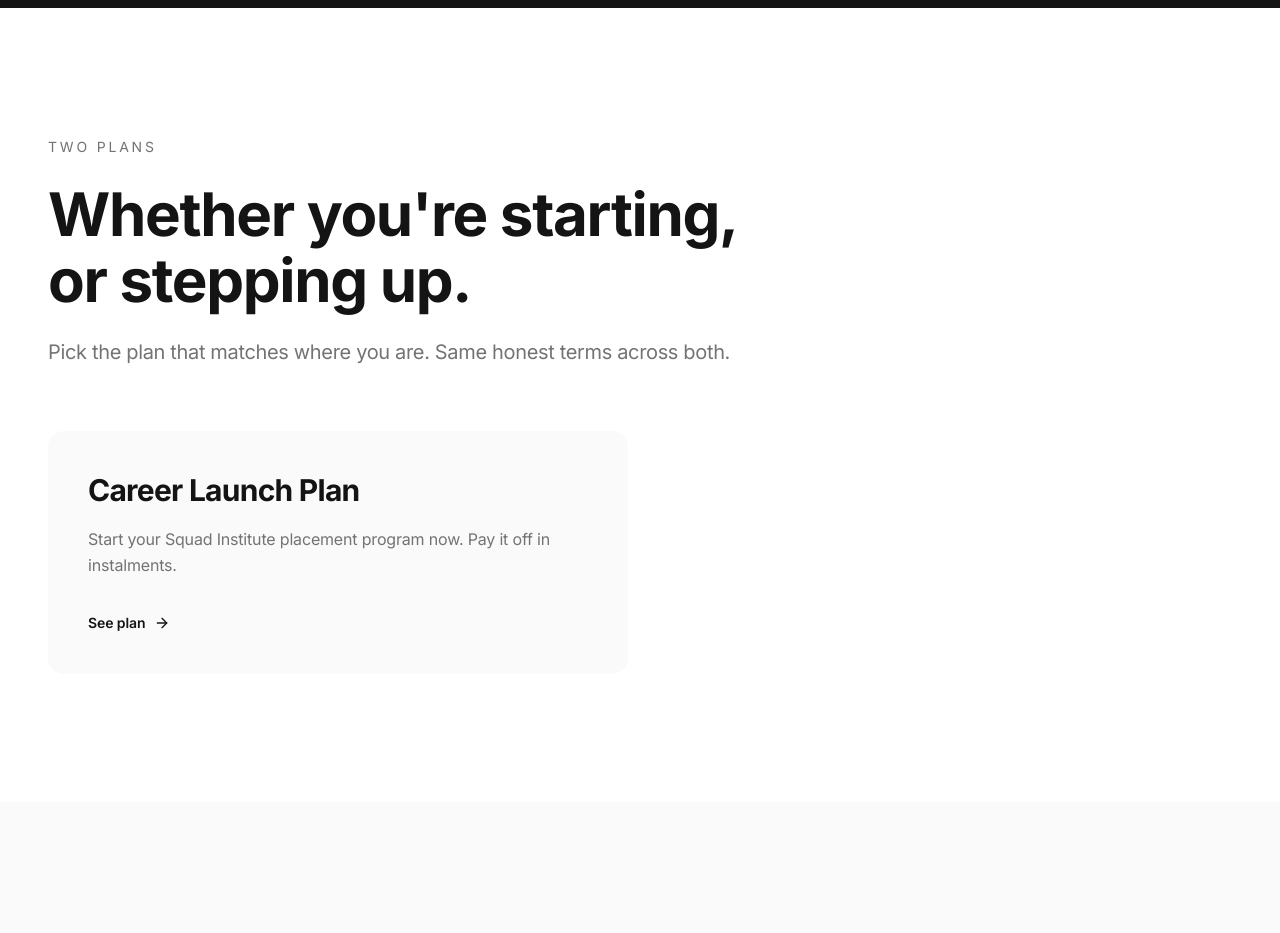
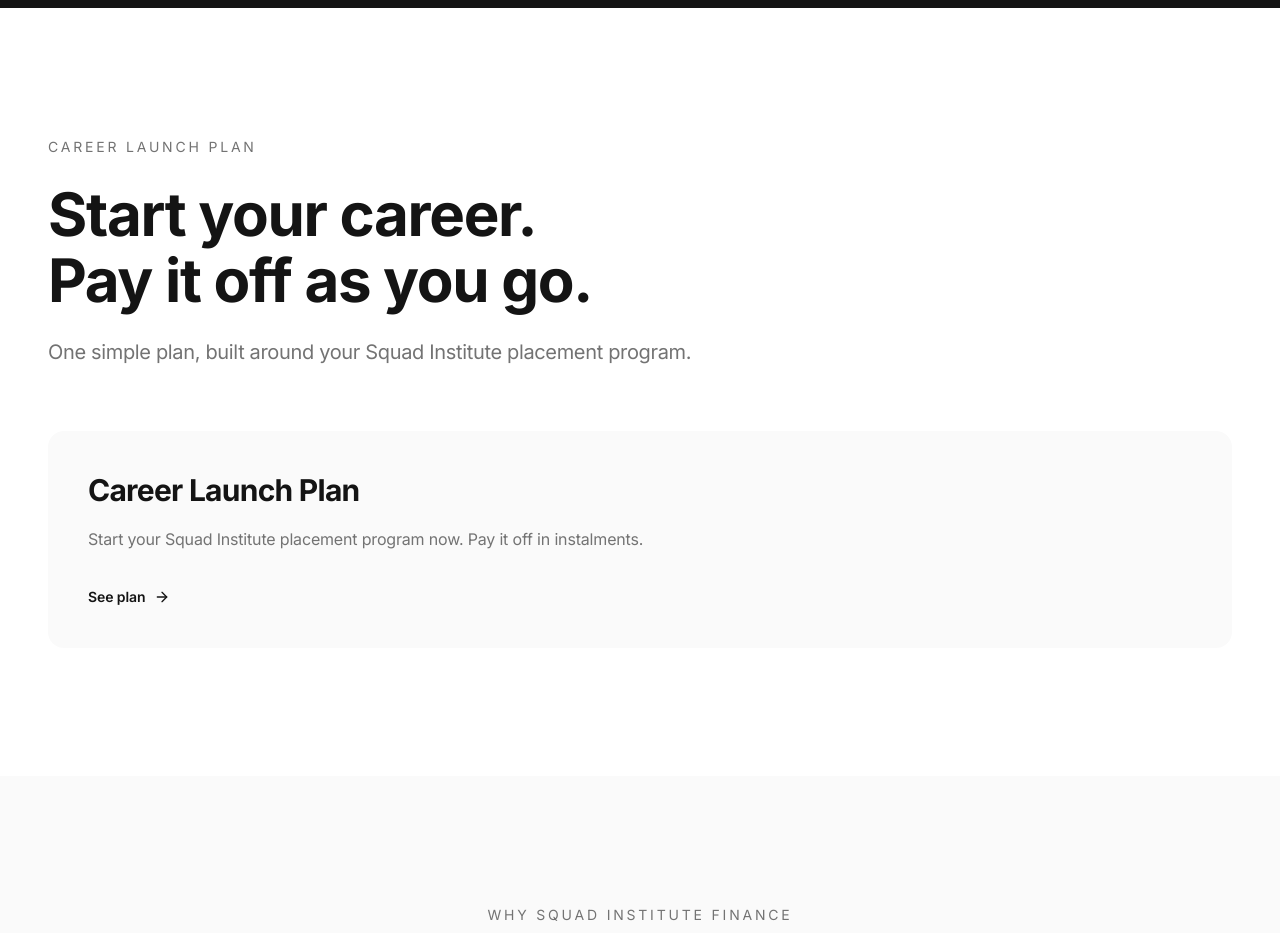
Before and after one commit to michael-keb/sweet-site-map, a React (Vite) app: page / in a window 1280 px wide. Shown: the part 1640-2573 px from the top of the page. Built offline with nearby package versions, Linux system fonts and the light colour scheme; the HTML template or start-up script is replaced by a standard one.

Commit message:
Changes
Co-authored-by: michael-keb <258575478+michael-keb@users.noreply.github.com>

```diff
--- a/src/pages/Index.tsx
+++ b/src/pages/Index.tsx
@@ -88,24 +88,24 @@ const Index = () => {
           </div>
         </section>
 
-        {/* Plan grid */}
+        {/* Plan */}
         <section className="py-24 md:py-32">
           <div className="container mx-auto px-6 md:px-12">
             <div className="max-w-3xl mb-16">
               <p className="text-sm uppercase tracking-[0.2em] text-gray-500 mb-6">
-                Two plans
+                Career Launch Plan
               </p>
               <h2 className="text-4xl md:text-6xl font-bold text-foreground mb-6 tracking-tight">
-                Whether you're starting,
+                Start your career.
                 <br />
-                or stepping up.
+                Pay it off as you go.
               </h2>
               <p className="text-lg md:text-xl text-gray-500 leading-relaxed">
-                Pick the plan that matches where you are. Same honest terms across both.
+                One simple plan, built around your Squad Institute placement program.
               </p>
             </div>
 
-            <div className="grid grid-cols-1 md:grid-cols-2 gap-6">
+            <div className="grid grid-cols-1 gap-6">
               {loanProducts.map((loan) => (
                 <Link
                   key={loan.slug}
```
